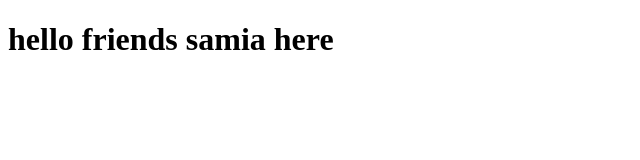
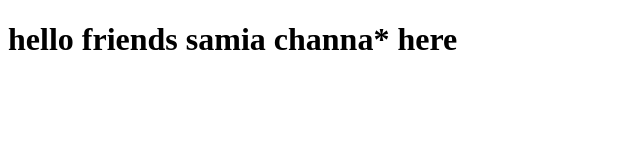
Before and after one commit to samia665/bootcamp2020, a plain HTML site: page index.html in a window 1280 px wide. Shown: the whole page, without its empty margins (0-640 px from the left). Drawn offline with Linux system fonts and the light colour scheme.

Commit message:
Update index.html

```diff
--- a/index.html
+++ b/index.html
@@ -8,6 +8,6 @@
     </title>
 </head>
 <body>
-    <h1>hello friends samia here</h1>
+    <h1>hello friends samia channa* here</h1>
 </body>
 </html>
```
